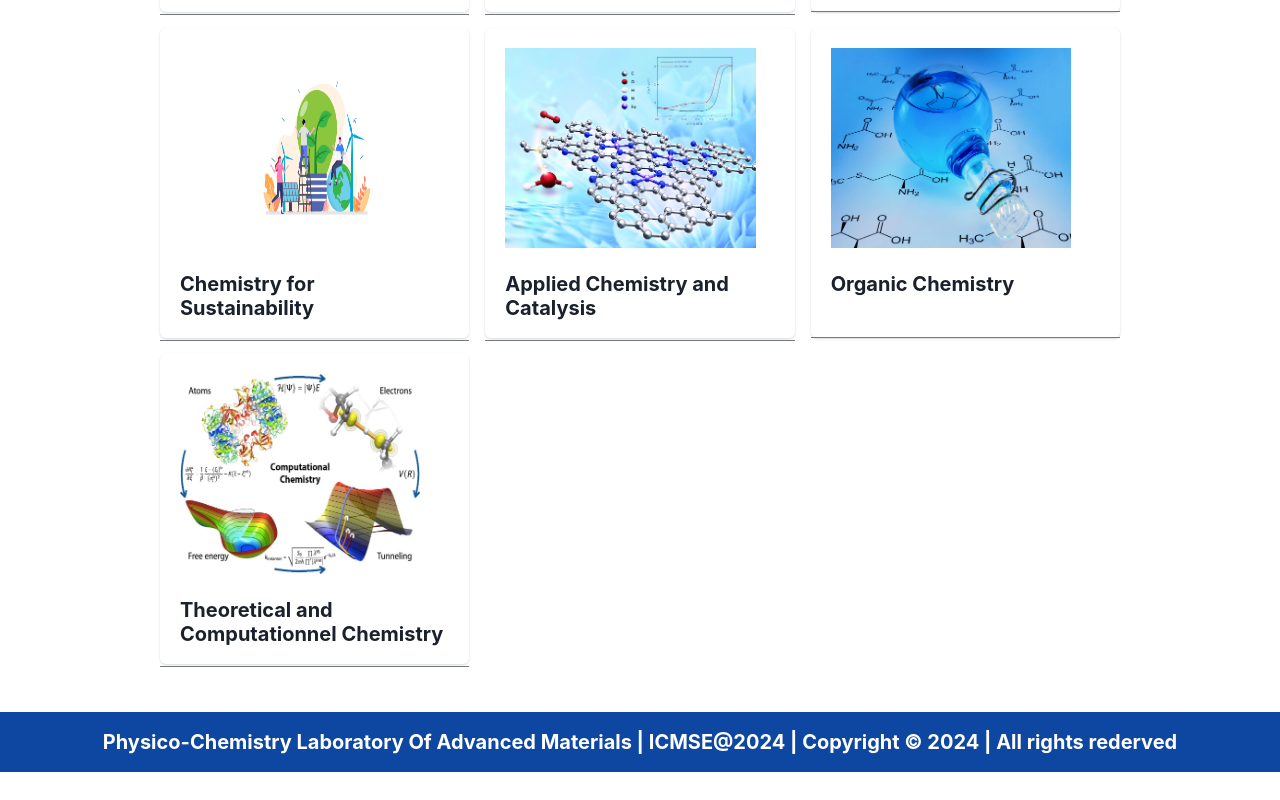
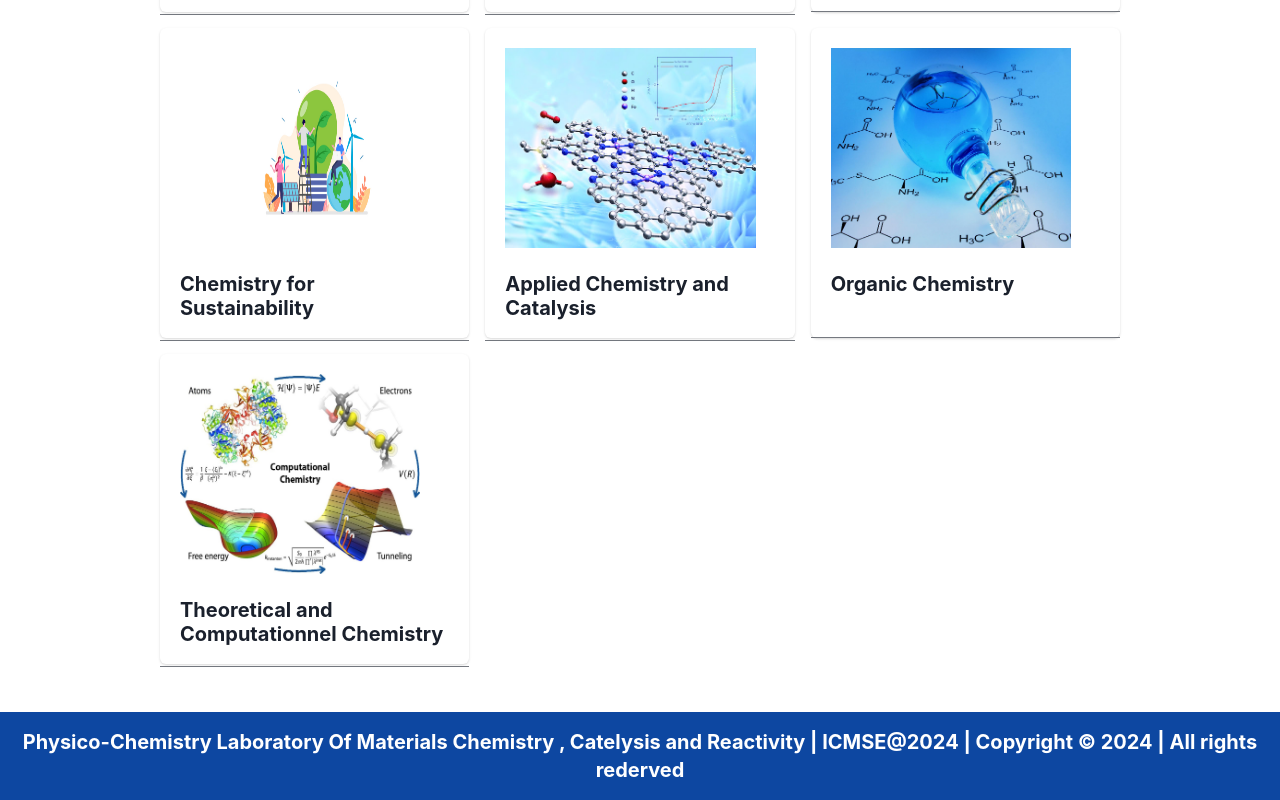
Before and after one commit to biillal/frontend_dep, a React (Create React App) app: page /topics in a window 1280 px wide. Shown: the part 438-1238 px from the top of the page. Before the commit the page ends 1210 px from the top, so only its background shows below. Built offline with nearby package versions, Linux system fonts and the light colour scheme.

Commit message:
upd footer

```diff
--- a/src/utilis/Footer.js
+++ b/src/utilis/Footer.js
@@ -4,7 +4,7 @@ import React from 'react'
 function Footer() {
   return (
     <div className='bg-blue-900 p-4 mt-12'>
-      <Text className='text-center text-xl text-white font-bold'>Physico-Chemistry Laboratory Of Advanced Materials | ICMSE@2024 | Copyright © 2024 | All rights rederved</Text>
+      <Text className='text-center text-xl text-white font-bold'>Physico-Chemistry Laboratory Of Materials Chemistry , Catelysis and Reactivity | ICMSE@2024 | Copyright © 2024 | All rights rederved</Text>
     </div>
   )
 }
```
